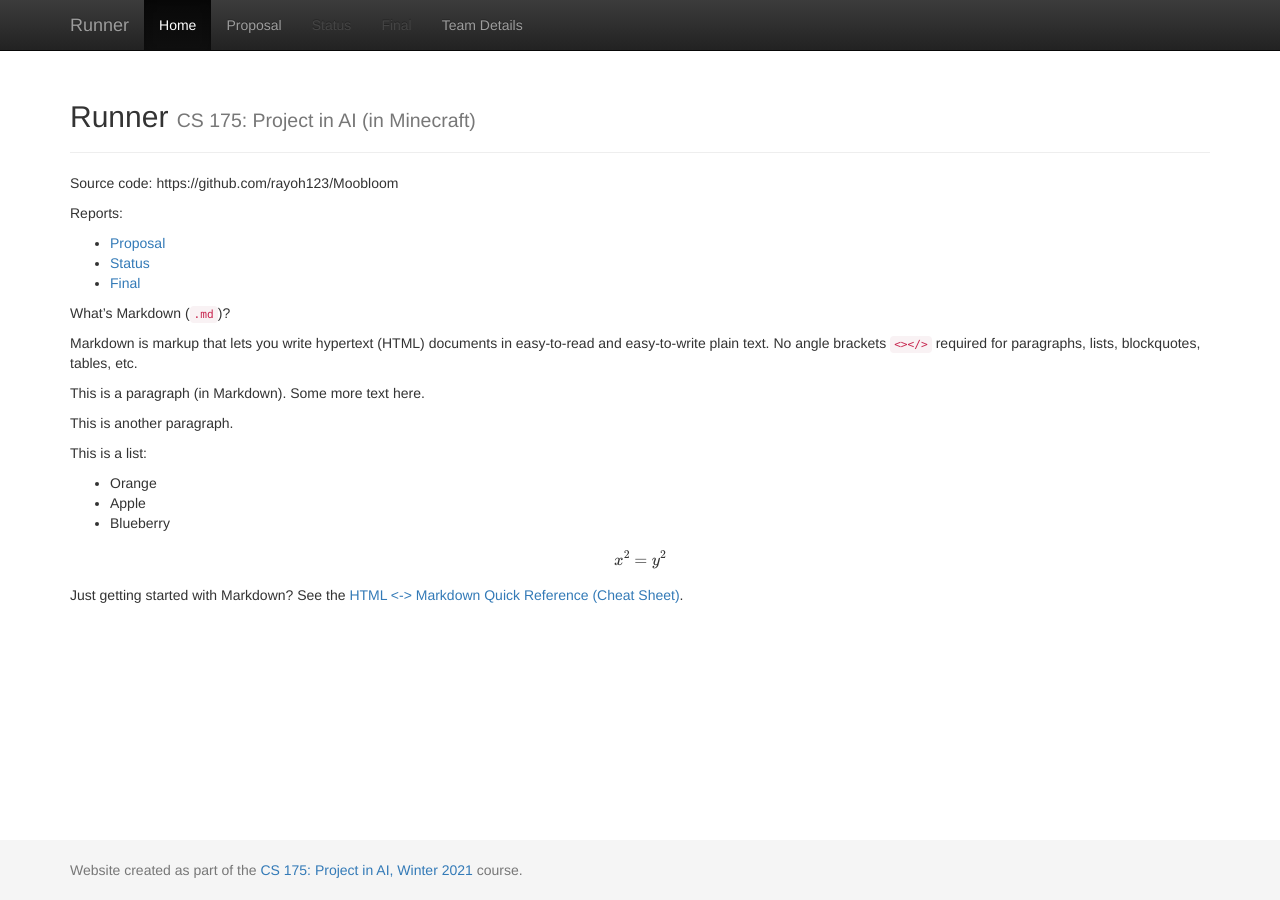
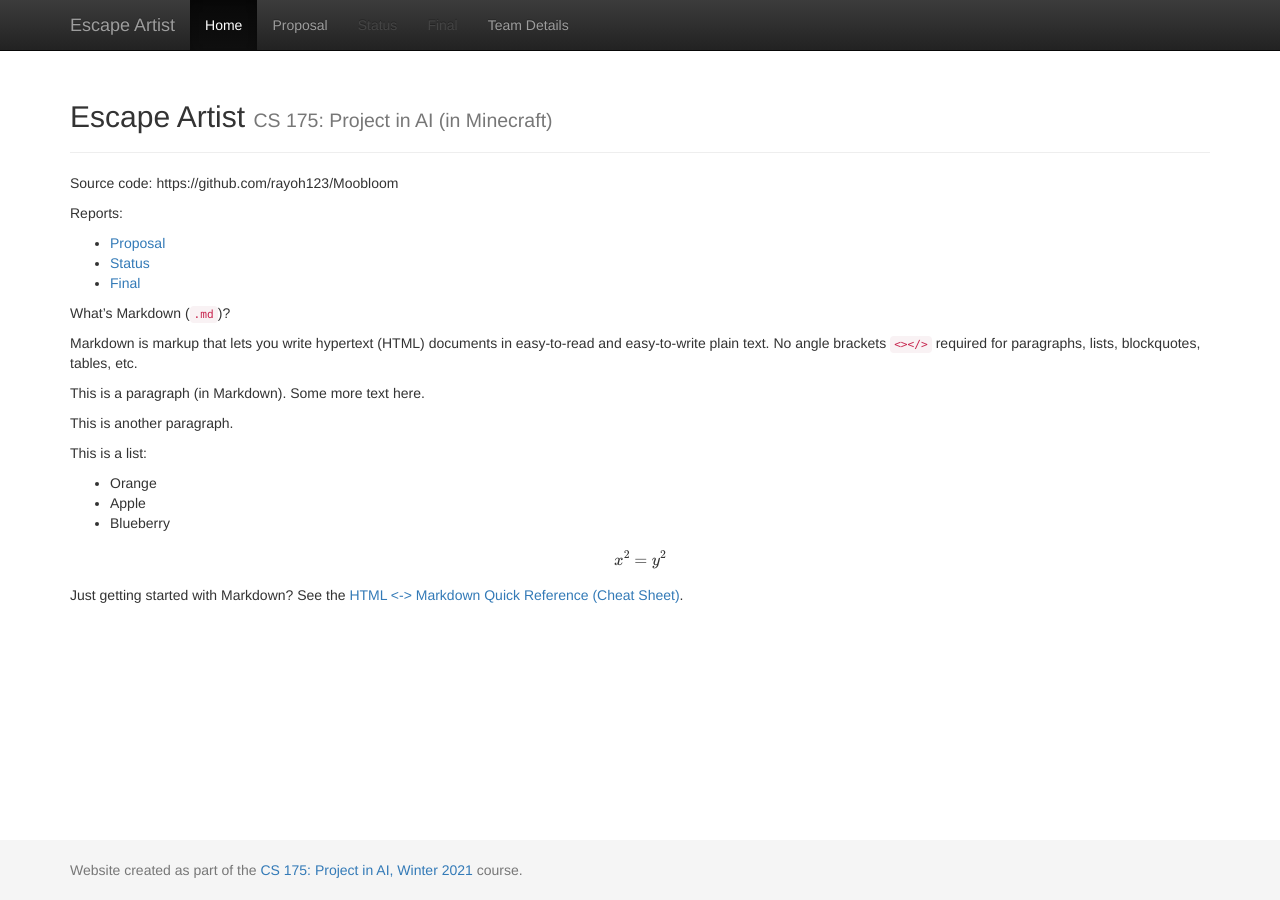
Before and after one commit to rayoh123/Moobloom, a Jekyll site: the page built from docs/index.md, in a window 1280 px wide. Built offline with Jekyll 4.4.1, drawn with Linux system fonts in a browser that asks for light colours; formulas are drawn with MathJax 3.

Commit message:
Changed project name

```diff
--- a/docs/_config.yml
+++ b/docs/_config.yml
@@ -1,7 +1,7 @@
 ###########
 # site.title
 
-title:    'Runner'
+title:    'Escape Artist'
 subtitle: 'CS 175: Project in AI (in Minecraft)'
 
 
```
